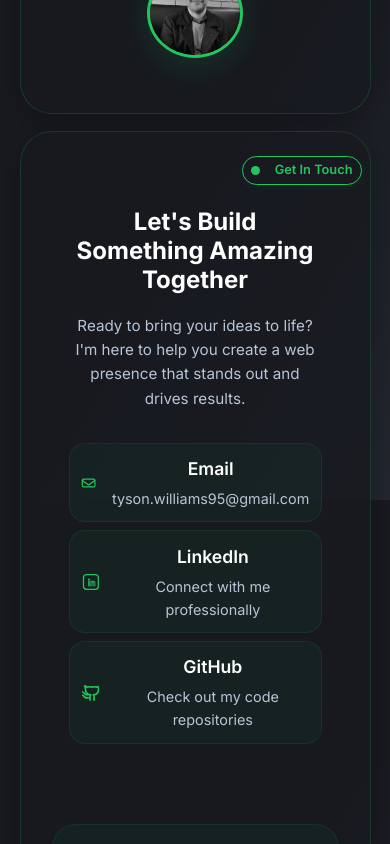
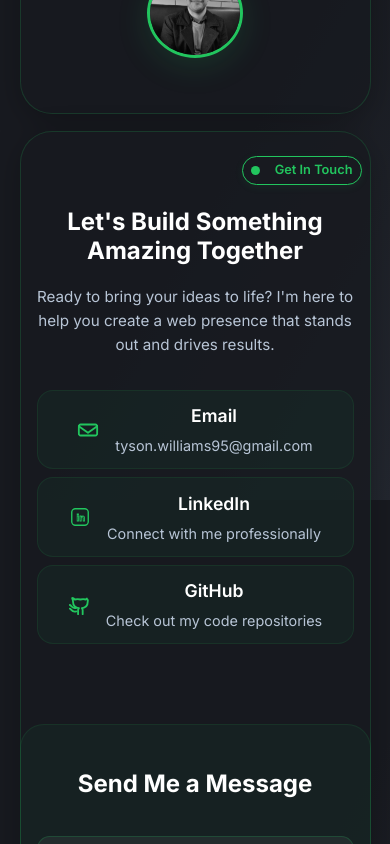
Before and after one commit to TysonPWilliams/Tyson_Portfolio, a React (Vite) app: page /#/ in a window 390 px wide. Shown: the part 3720-4564 px from the top of the page. Built offline with nearby package versions, Linux system fonts and the light colour scheme.

Commit message:
Added mobile optimisation to Contact Us Button Width

```diff
--- a/src/Contact.css
+++ b/src/Contact.css
@@ -13,7 +13,7 @@
   background: var(--glass-bg);
   border-radius: 2rem;
   box-shadow: 0 8px 32px rgba(0,0,0,0.25);
-  padding: 3.5rem 3rem 3rem 3rem;
+  padding: 3.5rem 1rem 3rem 1rem;
   max-width: 1000px;
   width: 100%;
   display: flex;
```
